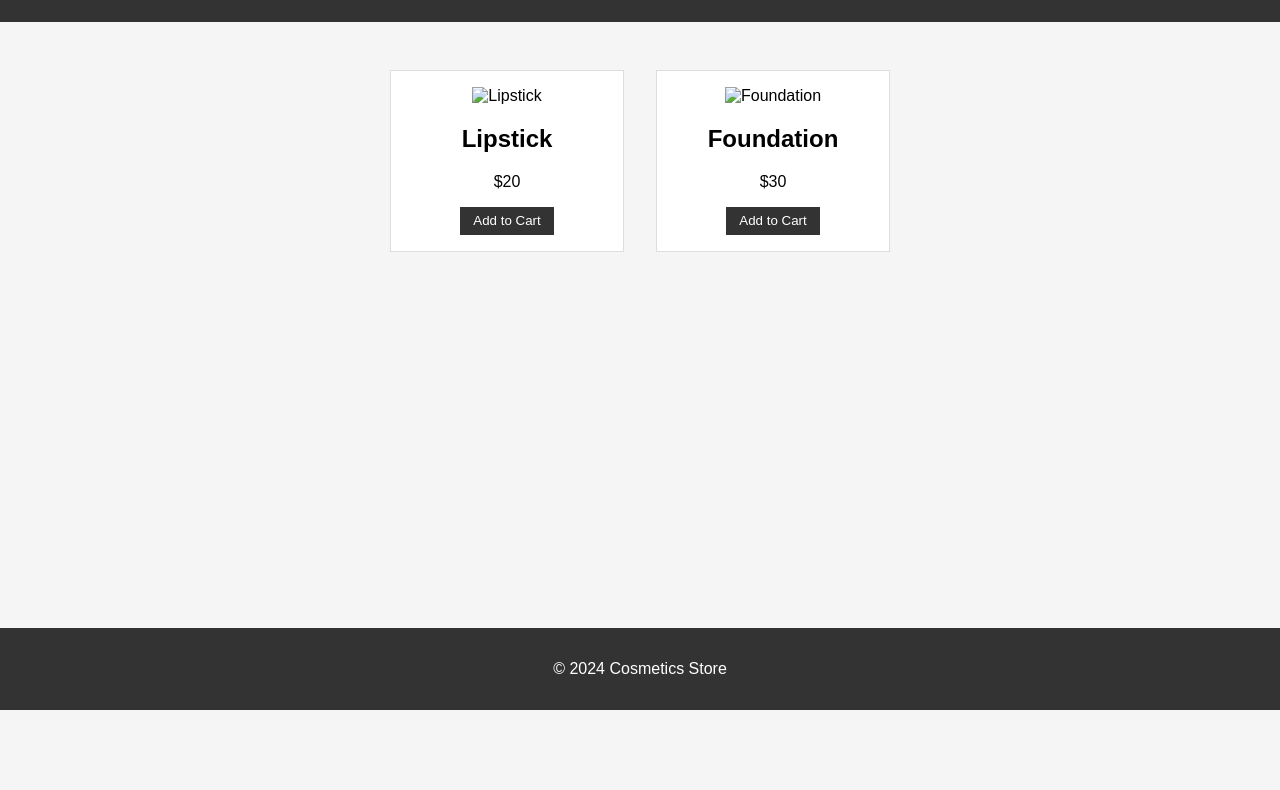
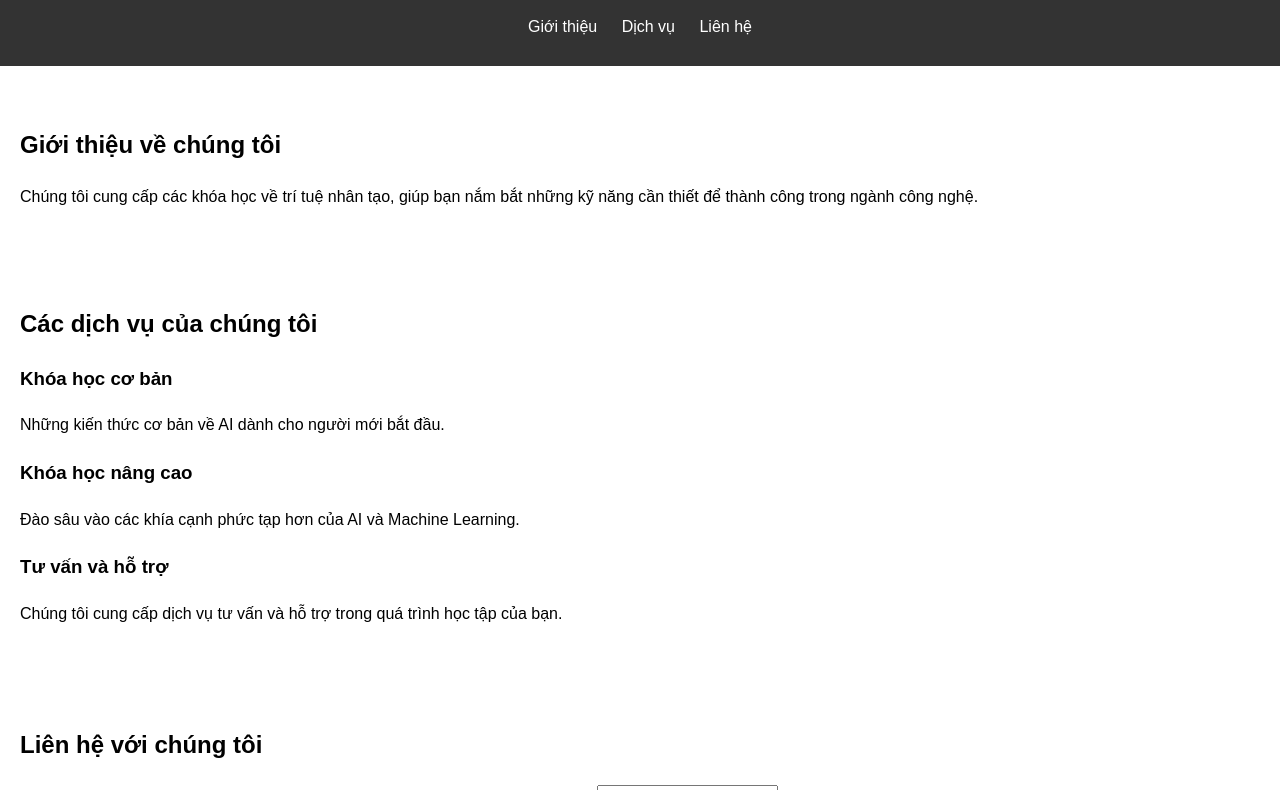
Before and after one commit to pmbinhdinh/dua-len-web, a plain HTML site: page index.html in a window 1280 px wide. Shown: the part 90-880 px from the top of the page. Before the commit the page ends 800 px from the top, so only its background shows below. Drawn offline with Linux system fonts and the light colour scheme.

Commit message:
Update index.html

```diff
--- a/index.html
+++ b/index.html
@@ -1,98 +1,113 @@
+
 <!DOCTYPE html>
-<html lang="en">
+<html lang="vi">
 <head>
     <meta charset="UTF-8">
     <meta name="viewport" content="width=device-width, initial-scale=1.0">
-    <title>Cosmetics Store</title>
+    <title>Dịch Vụ Dạy Học AI</title>
     <style>
         body {
             font-family: Arial, sans-serif;
             margin: 0;
             padding: 0;
-            background-color: #f5f5f5;
+            line-height: 1.6;
         }
 
         header {
             background-color: #333;
             color: white;
+            padding: 10px 0;
             text-align: center;
-            padding: 1em 0;
         }
 
-        main {
-            display: flex;
-            justify-content: center;
-            flex-wrap: wrap;
-            padding: 2em;
+        header nav ul {
+            list-style: none;
+            padding: 0;
         }
 
-        .product {
-            background-color: white;
-            border: 1px solid #ddd;
-            margin: 1em;
-            padding: 1em;
-            text-align: center;
-            width: 200px;
+        header nav ul li {
+            display: inline;
+            margin: 0 10px;
         }
 
-        .product img {
-            max-width: 100%;
+        header nav ul li a {
+            color: white;
+            text-decoration: none;
         }
 
-        .product button {
-            background-color: #333;
-            color: white;
-            border: none;
-            padding: 0.5em 1em;
-            cursor: pointer;
+        section {
+            padding: 20px;
+            margin: 20px 0;
         }
 
-        .product button:hover {
-            background-color: #555;
+        .service {
+            margin-bottom: 20px;
         }
 
         footer {
             background-color: #333;
             color: white;
             text-align: center;
-            padding: 1em 0;
-            position: fixed;
-            width: 100%;
-            bottom: 0;
+            padding: 10px 0;
         }
     </style>
 </head>
 <body>
     <header>
-        <h1>Cosmetics Store</h1>
+        <h1>Chào mừng đến với Dịch Vụ Dạy Học AI</h1>
+        <nav>
+            <ul>
+                <li><a href="#about">Giới thiệu</a></li>
+                <li><a href="#services">Dịch vụ</a></li>
+                <li><a href="#contact">Liên hệ</a></li>
+            </ul>
+        </nav>
     </header>
-    <main>
-        <div class="product">
-            <img src="lipstick.jpg" alt="Lipstick">
-            <h2>Lipstick</h2>
-            <p>$20</p>
-            <button>Add to Cart</button>
+
+    <section id="about">
+        <h2>Giới thiệu về chúng tôi</h2>
+        <p>Chúng tôi cung cấp các khóa học về trí tuệ nhân tạo, giúp bạn nắm bắt những kỹ năng cần thiết để thành công trong ngành công nghệ.</p>
+    </section>
+
+    <section id="services">
+        <h2>Các dịch vụ của chúng tôi</h2>
+        <div class="service">
+            <h3>Khóa học cơ bản</h3>
+            <p>Những kiến thức cơ bản về AI dành cho người mới bắt đầu.</p>
         </div>
-        <div class="product">
-            <img src="foundation.jpg" alt="Foundation">
-            <h2>Foundation</h2>
-            <p>$30</p>
-            <button>Add to Cart</button>
+        <div class="service">
+            <h3>Khóa học nâng cao</h3>
+            <p>Đào sâu vào các khía cạnh phức tạp hơn của AI và Machine Learning.</p>
         </div>
-        <!-- Add more products as needed -->
-    </main>
+        <div class="service">
+            <h3>Tư vấn và hỗ trợ</h3>
+            <p>Chúng tôi cung cấp dịch vụ tư vấn và hỗ trợ trong quá trình học tập của bạn.</p>
+        </div>
+    </section>
+
+    <section id="contact">
+        <h2>Liên hệ với chúng tôi</h2>
+        <form action="submit_form.php" method="post">
+            <label for="name">Họ và tên:</label>
+            <input type="text" id="name" name="name" required>
+
+            <label for="email">Email:</label>
+            <input type="email" id="email" name="email" required>
+
+            <label for="message">Lời nhắn:</label>
+            <textarea id="message" name="message" required></textarea>
+
+            <button type="submit">Gửi</button>
+        </form>
+    </section>
+
     <footer>
-        <p>&copy; 2024 Cosmetics Store</p>
+        <p>&copy; 2024 Dịch Vụ Dạy Học AI. Bản quyền thuộc về chúng tôi.</p>
     </footer>
+
     <script>
-        document.addEventListener('DOMContentLoaded', () => {
-            const buttons = document.querySelectorAll('button');
-
-            buttons.forEach(button => {
-                button.addEventListener('click', () => {
-                    alert('Product added to cart!');
-                });
-            });
+        document.addEventListener("DOMContentLoaded", function() {
+            // Add any JavaScript functionality here
         });
     </script>
 </body>
```
